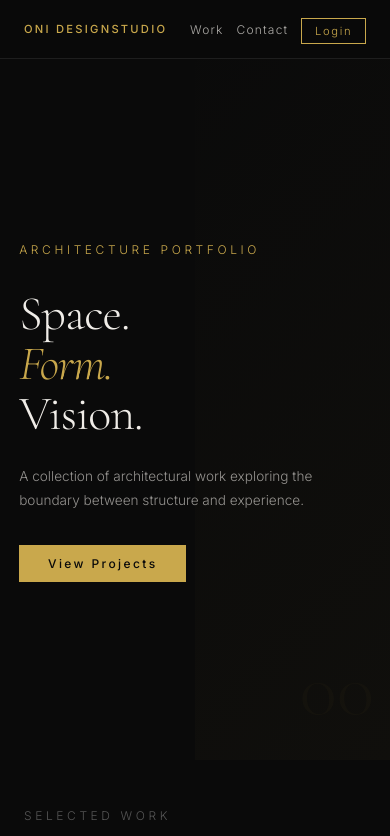
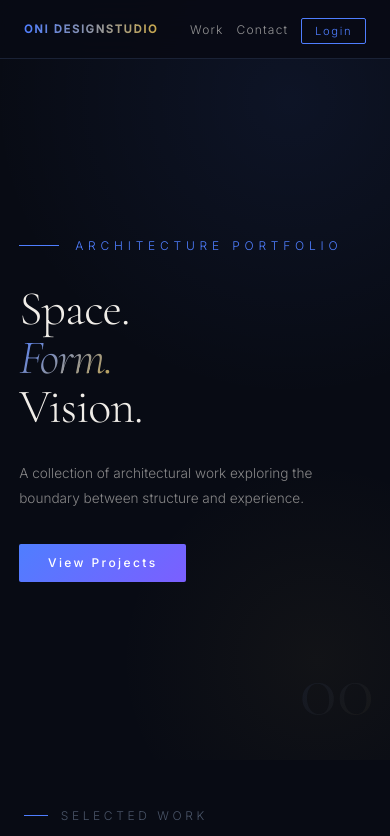
Before and after one commit to PaciVerse/architecture-portfolio, a website: page public/index.html in a window 390 px wide. Shown: the top 836 px of the page. Drawn offline with nearby package versions, Linux system fonts and the light colour scheme; no server answers.

Commit message:
bold modern redesign with blue accents

```diff
--- a/public/css/style.css
+++ b/public/css/style.css
@@ -1,13 +1,16 @@
 *, *::before, *::after { box-sizing: border-box; margin: 0; padding: 0; }
 
 :root {
-  --bg: #0A0A0A;
-  --surface: #111111;
+  --bg: #080B14;
+  --surface: #0F1623;
+  --surface2: #151C2E;
+  --blue: #4F7EFF;
+  --blue-glow: rgba(79, 126, 255, 0.15);
   --gold: #C9A84C;
   --gold-light: #E2C078;
   --text: #F0EDE8;
-  --muted: #555555;
-  --border: #1E1E1E;
+  --muted: #4A5568;
+  --border: #1A2236;
 }
 
 html { scroll-behavior: smooth; }
@@ -20,7 +23,9 @@ body {
   overflow-x: hidden;
 }
 
-/* NAV */
+/* =====================
+   NAV
+   ===================== */
 .nav {
   position: fixed;
   top: 0; left: 0; right: 0;
@@ -29,17 +34,20 @@ body {
   justify-content: space-between;
   align-items: center;
   padding: 1.5rem 4rem;
-  background: rgba(10,10,10,0.85);
-  backdrop-filter: blur(12px);
+  background: rgba(8, 11, 20, 0.9);
+  backdrop-filter: blur(20px);
   border-bottom: 1px solid var(--border);
 }
 
 .nav-logo {
   font-family: 'Inter', sans-serif;
-  font-weight: 500;
-  letter-spacing: 0.3em;
-  font-size: 0.85rem;
-  color: var(--gold);
+  font-weight: 700;
+  letter-spacing: 0.2em;
+  font-size: 0.9rem;
+  background: linear-gradient(90deg, var(--blue), var(--gold));
+  -webkit-background-clip: text;
+  -webkit-text-fill-color: transparent;
+  background-clip: text;
 }
 
 .nav-links {
@@ -53,42 +61,80 @@ body {
   text-decoration: none;
   font-size: 0.85rem;
   letter-spacing: 0.1em;
-  opacity: 0.7;
-  transition: opacity 0.2s;
+  opacity: 0.6;
+  transition: all 0.2s;
+  position: relative;
 }
 
-.nav-links a:hover { opacity: 1; }
+.nav-links a:hover { opacity: 1; color: var(--blue); }
 
-/* BUTTONS */
+.nav-links a::after {
+  content: '';
+  position: absolute;
+  bottom: -4px;
+  left: 0;
+  width: 0;
+  height: 1px;
+  background: var(--blue);
+  transition: width 0.3s;
+}
+
+.nav-links a:hover::after { width: 100%; }
+
+/* =====================
+   BUTTONS
+   ===================== */
 .btn-outline {
-  border: 1px solid var(--gold) !important;
-  color: var(--gold) !important;
+  border: 1px solid var(--blue) !important;
+  color: var(--blue) !important;
   padding: 0.4rem 1.2rem !important;
-  border-radius: 0 !important;
   opacity: 1 !important;
   font-size: 0.8rem !important;
   letter-spacing: 0.15em !important;
-  transition: background 0.2s !important;
+  transition: all 0.2s !important;
+  text-decoration: none !important;
+  border-radius: 2px !important;
 }
 
-.btn-outline:hover { background: var(--gold) !important; color: var(--bg) !important; }
+.btn-outline:hover {
+  background: var(--blue) !important;
+  color: white !important;
+  box-shadow: 0 0 20px var(--blue-glow) !important;
+}
 
 .btn-gold {
   display: inline-block;
-  background: var(--gold);
-  color: var(--bg);
-  padding: 0.8rem 2.5rem;
+  background: linear-gradient(135deg, var(--blue), #7B5FFF);
+  color: white;
+  padding: 0.9rem 2.5rem;
   text-decoration: none;
   font-size: 0.8rem;
   letter-spacing: 0.2em;
   font-weight: 500;
   margin-top: 2rem;
-  transition: background 0.2s;
+  transition: all 0.3s;
+  border: none;
+  cursor: pointer;
+  border-radius: 2px;
+  position: relative;
+  overflow: hidden;
 }
 
-.btn-gold:hover { background: var(--gold-light); }
+.btn-gold::before {
+  content: '';
+  position: absolute;
+  inset: 0;
+  background: linear-gradient(135deg, #7B5FFF, var(--blue));
+  opacity: 0;
+  transition: opacity 0.3s;
+}
 
-/* HERO */
+.btn-gold:hover::before { opacity: 1; }
+.btn-gold:hover { box-shadow: 0 0 30px rgba(79, 126, 255, 0.4); transform: translateY(-1px); }
+
+/* =====================
+   HERO
+   ===================== */
 .hero {
   min-height: 100vh;
   display: flex;
@@ -101,43 +147,67 @@ body {
 .hero::before {
   content: '';
   position: absolute;
-  top: 0; right: 0;
-  width: 50%;
-  height: 100%;
-  background: linear-gradient(135deg, transparent 0%, rgba(201,168,76,0.03) 100%);
+  top: -200px;
+  right: -200px;
+  width: 600px;
+  height: 600px;
+  background: radial-gradient(circle, rgba(79,126,255,0.08) 0%, transparent 70%);
   pointer-events: none;
 }
 
-.hero-text { max-width: 600px; z-index: 1; }
+.hero::after {
+  content: '';
+  position: absolute;
+  bottom: -100px;
+  left: 30%;
+  width: 400px;
+  height: 400px;
+  background: radial-gradient(circle, rgba(201,168,76,0.05) 0%, transparent 70%);
+  pointer-events: none;
+}
+
+.hero-text { max-width: 680px; z-index: 1; }
 
 .hero-eyebrow {
   font-size: 0.75rem;
-  letter-spacing: 0.3em;
-  color: var(--gold);
+  letter-spacing: 0.4em;
+  color: var(--blue);
   text-transform: uppercase;
-  display: block;
+  display: flex;
+  align-items: center;
+  gap: 1rem;
   margin-bottom: 2rem;
+}
+
+.hero-eyebrow::before {
+  content: '';
+  width: 40px;
+  height: 1px;
+  background: var(--blue);
 }
 
 .hero-title {
   font-family: 'Cormorant Garamond', serif;
-  font-size: clamp(4rem, 8vw, 7rem);
+  font-size: clamp(4rem, 8vw, 7.5rem);
   font-weight: 300;
-  line-height: 1.05;
+  line-height: 1.02;
   letter-spacing: -0.02em;
 }
 
 .hero-title em {
   font-style: italic;
-  color: var(--gold);
+  background: linear-gradient(135deg, var(--blue), var(--gold));
+  -webkit-background-clip: text;
+  -webkit-text-fill-color: transparent;
+  background-clip: text;
 }
 
 .hero-sub {
-  margin-top: 1.5rem;
+  margin-top: 1.8rem;
   font-size: 0.95rem;
-  line-height: 1.8;
-  color: rgba(240,237,232,0.6);
-  max-width: 420px;
+  line-height: 1.9;
+  color: rgba(240,237,232,0.55);
+  max-width: 460px;
 }
 
 .hero-counter {
@@ -147,13 +217,18 @@ body {
   font-family: 'Cormorant Garamond', serif;
   font-size: clamp(6rem, 15vw, 14rem);
   font-weight: 300;
-  color: rgba(201,168,76,0.06);
+  background: linear-gradient(135deg, rgba(79,126,255,0.08), rgba(201,168,76,0.05));
+  -webkit-background-clip: text;
+  -webkit-text-fill-color: transparent;
+  background-clip: text;
   line-height: 1;
   pointer-events: none;
   transition: all 0.5s ease;
 }
 
-/* PROJECTS */
+/* =====================
+   PROJECTS
+   ===================== */
 .projects-section {
   padding: 6rem 4rem;
 }
@@ -172,11 +247,21 @@ body {
   letter-spacing: 0.3em;
   text-transform: uppercase;
   color: var(--muted);
+  display: flex;
+  align-items: center;
+  gap: 0.8rem;
+}
+
+.section-label::before {
+  content: '';
+  width: 24px;
+  height: 1px;
+  background: var(--blue);
 }
 
 .filter-bar {
   display: flex;
-  gap: 0.5rem;
+  gap: 0.4rem;
 }
 
 .filter-btn {
@@ -189,17 +274,25 @@ body {
   cursor: pointer;
   transition: all 0.2s;
   font-family: 'Inter', sans-serif;
+  border-radius: 2px;
 }
 
-.filter-btn:hover, .filter-btn.active {
-  border-color: var(--gold);
-  color: var(--gold);
+.filter-btn:hover {
+  border-color: var(--blue);
+  color: var(--blue);
+  background: var(--blue-glow);
+}
+
+.filter-btn.active {
+  border-color: var(--blue);
+  color: white;
+  background: var(--blue);
 }
 
 .projects-grid {
   display: grid;
   grid-template-columns: repeat(auto-fill, minmax(380px, 1fr));
-  gap: 2px;
+  gap: 1.5rem;
 }
 
 .project-card {
@@ -208,6 +301,15 @@ body {
   cursor: pointer;
   background: var(--surface);
   aspect-ratio: 4/3;
+  border: 1px solid var(--border);
+  border-radius: 4px;
+  transition: all 0.3s ease;
+}
+
+.project-card:hover {
+  border-color: var(--blue);
+  box-shadow: 0 0 30px var(--blue-glow), 0 20px 60px rgba(0,0,0,0.5);
+  transform: translateY(-4px);
 }
 
 .project-card img {
@@ -215,15 +317,18 @@ body {
   height: 100%;
   object-fit: cover;
   transition: transform 0.6s ease;
-  filter: brightness(0.7);
+  filter: brightness(0.65);
 }
 
-.project-card:hover img { transform: scale(1.05); }
+.project-card:hover img {
+  transform: scale(1.05);
+  filter: brightness(0.8);
+}
 
 .project-card-no-img {
   width: 100%;
   height: 100%;
-  background: linear-gradient(135deg, #111 0%, #1a1a1a 100%);
+  background: linear-gradient(135deg, var(--surface) 0%, var(--surface2) 100%);
   display: flex;
   align-items: center;
   justify-content: center;
@@ -231,29 +336,18 @@ body {
 
 .project-card-no-img span {
   font-family: 'Cormorant Garamond', serif;
-  font-size: 4rem;
-  color: rgba(201,168,76,0.15);
-}
-
-.project-card-overlay {
-  position: absolute;
-  bottom: 0; left: 0; right: 0;
-  padding: 2rem;
-  background: linear-gradient(to top, rgba(0,0,0,0.9) 0%, transparent 100%);
-  transform: translateY(20px);
-  opacity: 0;
-  transition: all 0.3s ease;
-}
-
-.project-card:hover .project-card-overlay {
-  transform: translateY(0);
-  opacity: 1;
+  font-size: 5rem;
+  background: linear-gradient(135deg, rgba(79,126,255,0.2), rgba(201,168,76,0.15));
+  -webkit-background-clip: text;
+  -webkit-text-fill-color: transparent;
+  background-clip: text;
 }
 
 .project-card-info {
   position: absolute;
   bottom: 0; left: 0; right: 0;
   padding: 1.5rem;
+  background: linear-gradient(to top, rgba(8,11,20,0.95) 0%, transparent 100%);
 }
 
 .project-card-title {
@@ -263,26 +357,39 @@ body {
 }
 
 .project-card-meta {
-  font-size: 0.75rem;
+  font-size: 0.7rem;
   letter-spacing: 0.15em;
-  color: var(--gold);
-  text-transform: uppercase;
-  margin-top: 0.3rem;
+  margin-top: 0.4rem;
+  display: flex;
+  align-items: center;
+  gap: 0.5rem;
 }
 
-.project-card-likes {
-  font-size: 0.8rem;
-  color: rgba(240,237,232,0.5);
-  margin-top: 0.5rem;
+.category-badge {
+  background: var(--blue);
+  color: white;
+  padding: 0.2rem 0.6rem;
+  font-size: 0.65rem;
+  letter-spacing: 0.1em;
+  border-radius: 2px;
+  text-transform: uppercase;
 }
 
-/* FOOTER */
+.project-year {
+  color: var(--muted);
+  font-size: 0.75rem;
+}
+
+/* =====================
+   FOOTER
+   ===================== */
 .footer {
   border-top: 1px solid var(--border);
   padding: 3rem 4rem;
   display: flex;
   justify-content: space-between;
   align-items: center;
+  background: var(--surface);
 }
 
 .footer-left p {
@@ -304,9 +411,11 @@ body {
   transition: color 0.2s;
 }
 
-.footer-right a:hover { color: var(--gold); }
+.footer-right a:hover { color: var(--blue); }
 
-/* ANIMATIONS */
+/* =====================
+   ANIMATIONS
+   ===================== */
 @keyframes fadeUp {
   from { opacity: 0; transform: translateY(30px); }
   to { opacity: 1; transform: translateY(0); }
@@ -314,128 +423,38 @@ body {
 
 .fade-up { animation: fadeUp 0.7s ease forwards; }
 
-
 /* =====================
-   RESPONSIVE / MOBILE
+   RESPONSIVE
    ===================== */
-
 @media (max-width: 1024px) {
-  .nav {
-    padding: 1.5rem 2rem;
-  }
-
-  .hero {
-    padding: 8rem 2rem 4rem;
-  }
-
-  .hero-counter {
-    right: 2rem;
-    bottom: 2rem;
-  }
-
-  .projects-section {
-    padding: 4rem 2rem;
-  }
-
-  .footer {
-    padding: 2rem;
-  }
+  .nav { padding: 1.5rem 2rem; }
+  .hero { padding: 8rem 2rem 4rem; }
+  .hero-counter { right: 2rem; bottom: 2rem; }
+  .projects-section { padding: 4rem 2rem; }
+  .footer { padding: 2rem; }
 }
 
 @media (max-width: 768px) {
-  /* NAV */
-  .nav {
-    padding: 1.2rem 1.5rem;
-  }
-
-  .nav-links {
-    gap: 1.2rem;
-  }
-
-  .nav-links a {
-    font-size: 0.75rem;
-  }
-
-  /* HERO */
-  .hero {
-    padding: 7rem 1.5rem 3rem;
-    min-height: 90vh;
-  }
-
-  .hero-title {
-    font-size: clamp(3rem, 12vw, 5rem);
-  }
-
-  .hero-counter {
-    font-size: clamp(4rem, 20vw, 8rem);
-    right: 1rem;
-    bottom: 2rem;
-    opacity: 0.5;
-  }
-
-  .hero-sub {
-    font-size: 0.85rem;
-  }
-
-  /* PROJECTS */
-  .projects-section {
-    padding: 3rem 1.5rem;
-  }
-
-  .section-header {
-    flex-direction: column;
-    align-items: flex-start;
-    gap: 1rem;
-  }
-
-  .filter-bar {
-    flex-wrap: wrap;
-    gap: 0.4rem;
-  }
-
-  .projects-grid {
-    grid-template-columns: 1fr;
-    gap: 2px;
-  }
-
-  /* FOOTER */
-  .footer {
-    flex-direction: column;
-    gap: 1.5rem;
-    padding: 2rem 1.5rem;
-    text-align: center;
-  }
-
-  .footer-right {
-    justify-content: center;
-  }
+  .nav { padding: 1.2rem 1.5rem; }
+  .nav-links { gap: 1.2rem; }
+  .nav-links a { font-size: 0.75rem; }
+  .hero { padding: 7rem 1.5rem 3rem; min-height: 90vh; }
+  .hero-title { font-size: clamp(3rem, 12vw, 5rem); }
+  .hero-counter { font-size: clamp(4rem, 20vw, 8rem); right: 1rem; bottom: 2rem; }
+  .hero-sub { font-size: 0.85rem; }
+  .projects-section { padding: 3rem 1.5rem; }
+  .section-header { flex-direction: column; align-items: flex-start; gap: 1rem; }
+  .filter-bar { flex-wrap: wrap; gap: 0.4rem; }
+  .projects-grid { grid-template-columns: 1fr; gap: 1rem; }
+  .footer { flex-direction: column; gap: 1.5rem; padding: 2rem 1.5rem; text-align: center; }
+  .footer-right { justify-content: center; }
 }
 
 @media (max-width: 480px) {
-  .nav-logo {
-    font-size: 0.7rem;
-    letter-spacing: 0.2em;
-  }
-
-  .nav-links {
-    gap: 0.8rem;
-  }
-
-  .btn-outline {
-    padding: 0.3rem 0.8rem !important;
-    font-size: 0.7rem !important;
-  }
-
-  .hero {
-    padding: 6rem 1.2rem 2rem;
-  }
-
-  .btn-gold {
-    padding: 0.7rem 1.8rem;
-    font-size: 0.75rem;
-  }
-
-  .projects-grid {
-    grid-template-columns: 1fr;
-  }
+  .nav-logo { font-size: 0.7rem; letter-spacing: 0.15em; }
+  .nav-links { gap: 0.8rem; }
+  .btn-outline { padding: 0.3rem 0.8rem !important; font-size: 0.7rem !important; }
+  .hero { padding: 6rem 1.2rem 2rem; }
+  .btn-gold { padding: 0.7rem 1.8rem; font-size: 0.75rem; }
+  .projects-grid { grid-template-columns: 1fr; }
 }
--- a/public/js/main.js
+++ b/public/js/main.js
@@ -37,7 +37,10 @@ async function loadProjects(filter = 'all') {
         }
         <div class="project-card-info">
           <div class="project-card-title">${p.title}</div>
-          <div class="project-card-meta">${p.category || ''} ${p.year ? '· ' + p.year : ''}</div>
+          <div class="project-card-meta">
+  ${p.category ? `<span class="category-badge">${p.category}</span>` : ''}
+  ${p.year ? `<span class="project-year">${p.year}</span>` : ''}
+</div>
         </div>
       </div>
     `).join('');
```
Also changed, not shown: public/css/admin.css (+60 -54 lines), public/css/auth.css (+19 -23 lines), public/css/project.css (+27 -42 lines).
